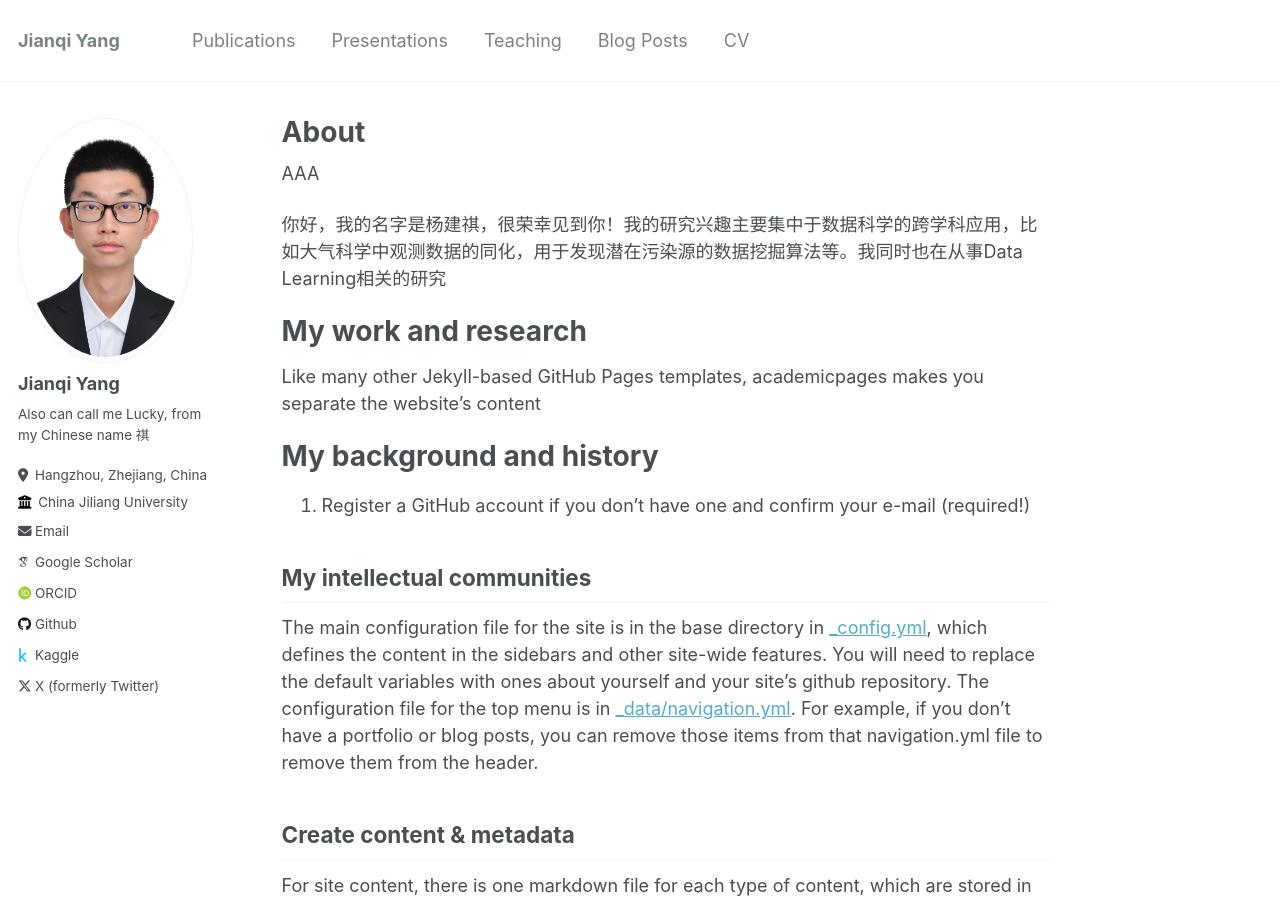
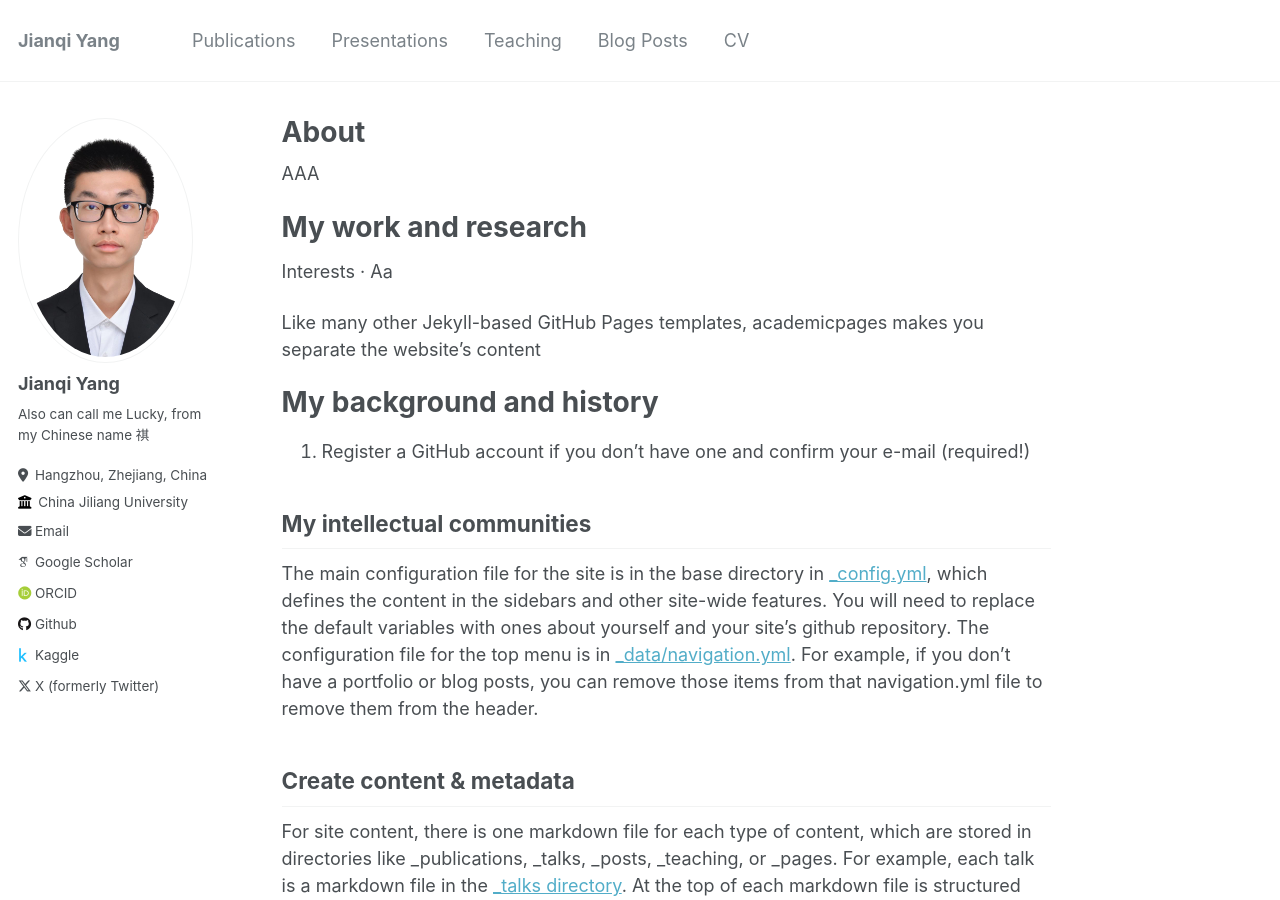
Before and after one commit to thinkswhat/thinkswhat.github.io, a Jekyll site: the page built from _pages/about.md, in a window 1280 px wide and 900 px high. Built offline with Jekyll 4.4.1, drawn with Linux system fonts in a browser that asks for light colours; some web fonts are replaced.

Commit message:
Update about.md

```diff
--- a/_pages/about.md
+++ b/_pages/about.md
@@ -9,10 +9,12 @@ redirect_from:
 
 AAA
 
-你好，我的名字是杨建祺，很荣幸见到你！我的研究兴趣主要集中于数据科学的跨学科应用，比如大气科学中观测数据的同化，用于发现潜在污染源的数据挖掘算法等。我同时也在从事Data Learning相关的研究
-
 My work and research
 ======
+
+Interests
+· Aa
+
 Like many other Jekyll-based GitHub Pages templates, academicpages makes you separate the website's content
 
 My background and history
```
